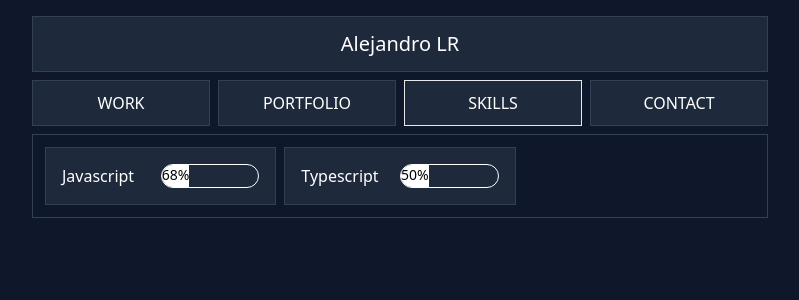
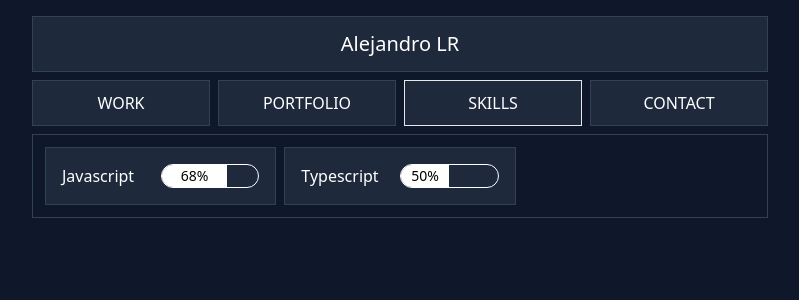
Before and after one commit to Alejandro1709/alejandrolarosa, a Next.js app: page / in a window 1280 px wide. Both pictures are taken after a click on the item "SKILLS". Shown: the top 300 px of the page, without its empty margins (240-1039 px from the left). Built offline with nearby package versions, Linux system fonts and the light colour scheme.

Commit message:
Fix: progress width

```diff
--- a/src/components/layout/ProgressBar.tsx
+++ b/src/components/layout/ProgressBar.tsx
@@ -6,7 +6,8 @@ function ProgressBar({ current }: ProgressBarProps) {
   return (
     <div className='relative h-6 w-2/4 overflow-hidden rounded-full border border-white text-black transition-all duration-300'>
       <span
-        className={`absolute h-full w-[${current}px] bg-white text-center text-sm`}
+        className={`absolute flex h-full items-center justify-center bg-white text-center text-sm`}
+        style={{ width: `${current}%` }}
       >
         {current}%
       </span>
```
